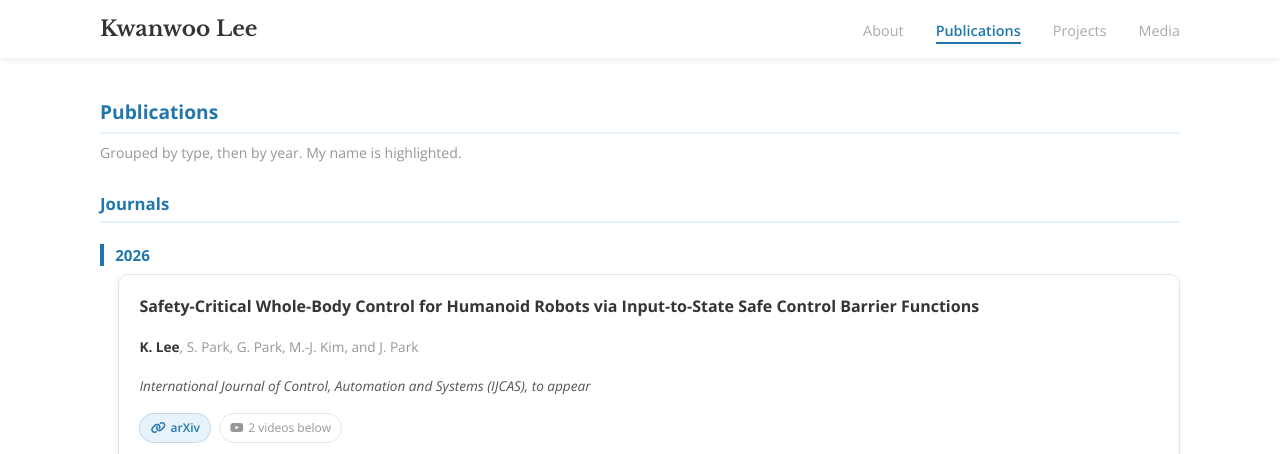
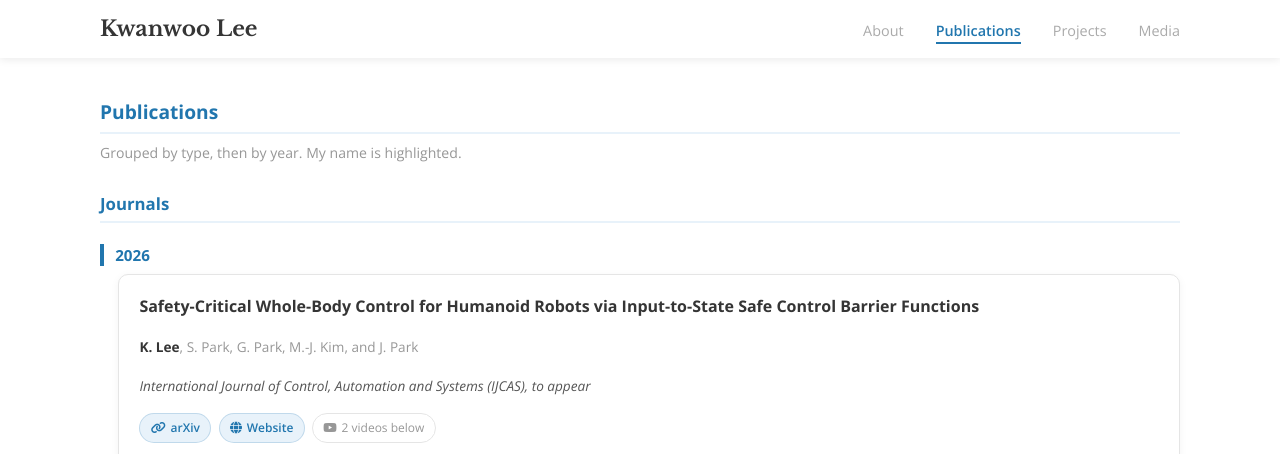
Before and after one commit to kwlee365/kwlee365.github.io, a Jekyll site: the page built from publications.md, in a window 1280 px wide and 900 px high, cut to the strip 0-454 px from the top of the window. Built offline with Jekyll 4.4.1, drawn with Linux system fonts in a browser that asks for light colours.

Commit message:
Add the SafeWBC project site to the ISSf-CBF paper
Sits beside the arXiv button. Link entries now take an optional icon so
a project site does not show a generic link glyph.

Co-Authored-By: Claude Opus 5 (1M context) <noreply@anthropic.com>

```diff
--- a/_data/publications.yml
+++ b/_data/publications.yml
@@ -2,7 +2,7 @@
 # Grouped on /publications/ by `type`, then by `year`.
 #   type:  Journal | Conference | Preprint
 #   url:   what the title links to (DOI where one exists)
-#   links: extra buttons
+#   links: extra buttons; each takes an optional `icon` (default fas fa-link)
 #   videos: list of {id, start} — click-to-play players, laid out in a row
 
 # ----- Journal -----------------------------------------------------------
@@ -17,6 +17,9 @@
   links:
     - text: arXiv
       url: "https://arxiv.org/abs/2605.25546"
+    - text: Website
+      icon: "fas fa-globe"
+      url: "https://kwlee365.github.io/SafeWBC-Website/"
   videos:
     - id: "CL3e6qg7Mxk"
       start: 1
--- a/publications.md
+++ b/publications.md
@@ -31,7 +31,7 @@ permalink: /publications/
     {%- if pub.links %}
     <div class="pill-row">
       {%- for l in pub.links %}
-      <a class="pill" href="{{ l.url | escape }}" target="_blank" rel="noopener"><i class="fas fa-link"></i> {{ l.text }}</a>
+      <a class="pill" href="{{ l.url | escape }}" target="_blank" rel="noopener"><i class="{{ l.icon | default: 'fas fa-link' }}"></i> {{ l.text }}</a>
       {%- endfor %}
       {%- if pub.videos %}
       <span class="pill plain"><i class="fab fa-youtube"></i> {{ pub.videos.size }} video{% if pub.videos.size > 1 %}s{% endif %} below</span>
```
